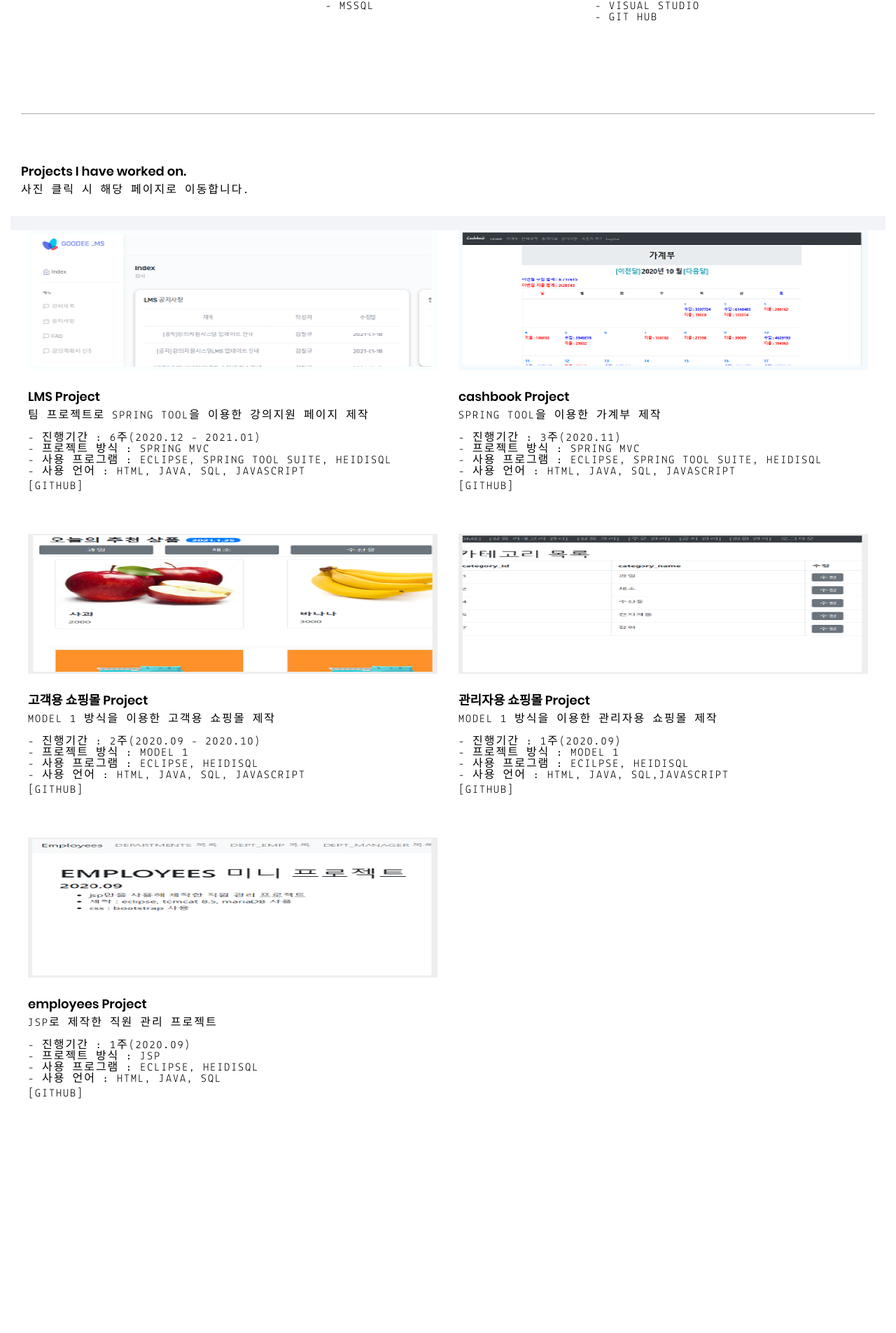
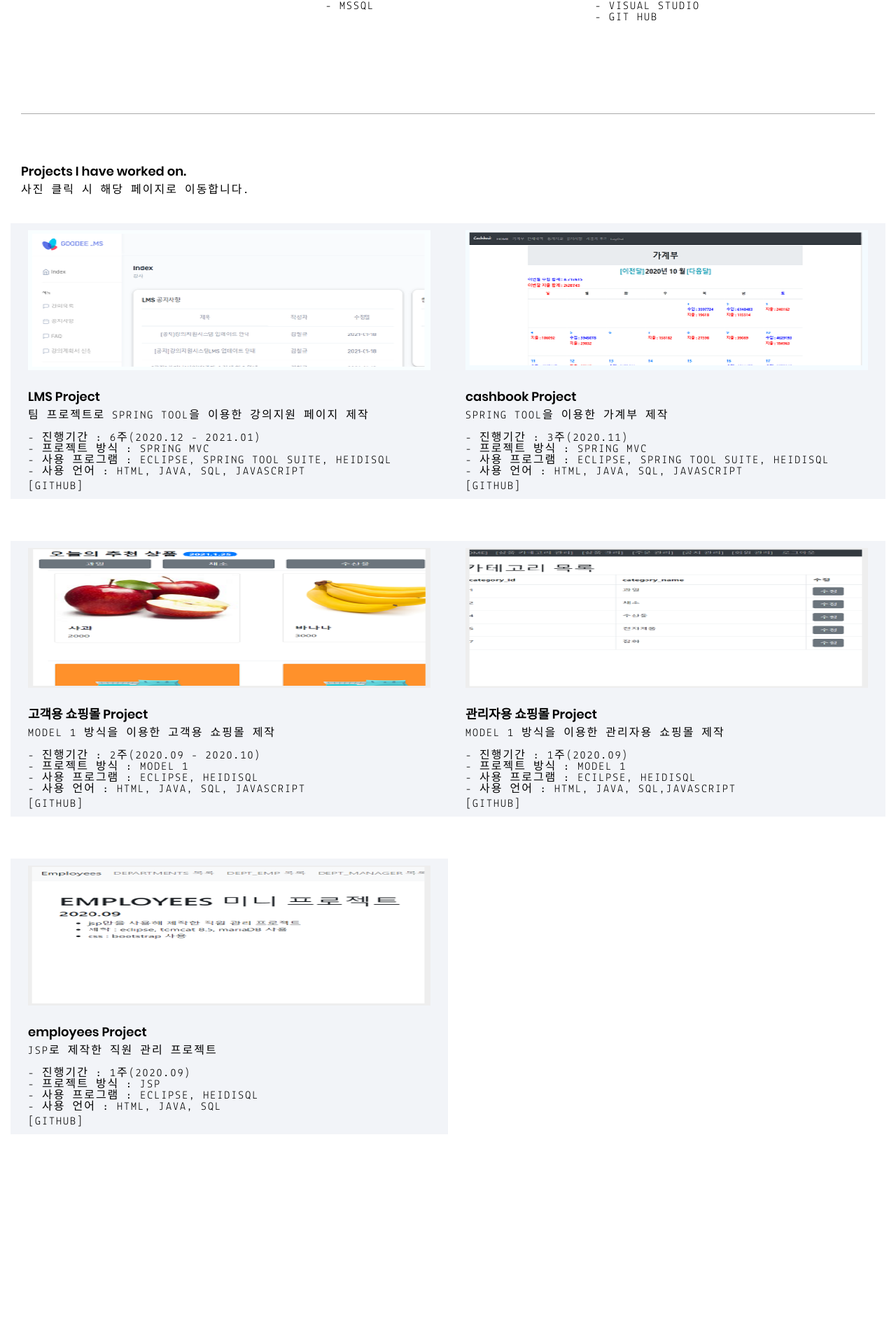
Before and after one commit to heairin1008/heairin1008.github.io, a Jekyll site: the page built from index.html, in a window 1280 px wide. Shown: the part 731-2636 px from the top of the page at 70% size. Built offline with Jekyll 4.4.1, drawn with Linux system fonts in a browser that asks for light colours; before the commit the page ends 2586 px from its top, so only the background shows below that.

Commit message:
Update index.html

```diff
--- a/index.html
+++ b/index.html
@@ -99,9 +99,9 @@
 				<h3>Projects I have worked on.</h3>
 				<span class="h2">사진 클릭 시 해당 페이지로 이동합니다.</span><br>
 				<ul class="projects-list">
-					<div style="background-color:#f2f4f8; padding:10px;">
 					{% for item in site.categories.projects reversed %}
 						<li>
+							<div style="background-color:#f2f4f8; padding:10px;">
 							<a href="{{item.project.goUrl}}" target="_blank">
 								<div class="img-wrapper">
 									<img id="img" src="{{ item.project.logo | prepend: site.baseurl }}" alt="{{ item.project.title }}" />
@@ -113,9 +113,9 @@
 							<span class="h2">{{ item.project.type }}</span>
 							</div>
 							<a class="h2" href="{{item.project.url}}" target="_blank">[GitHub]</a>
+							</div>
 						</li>
 					{% endfor %}
-					</div>
 				</ul>
 			</div>
 		</section>
```
